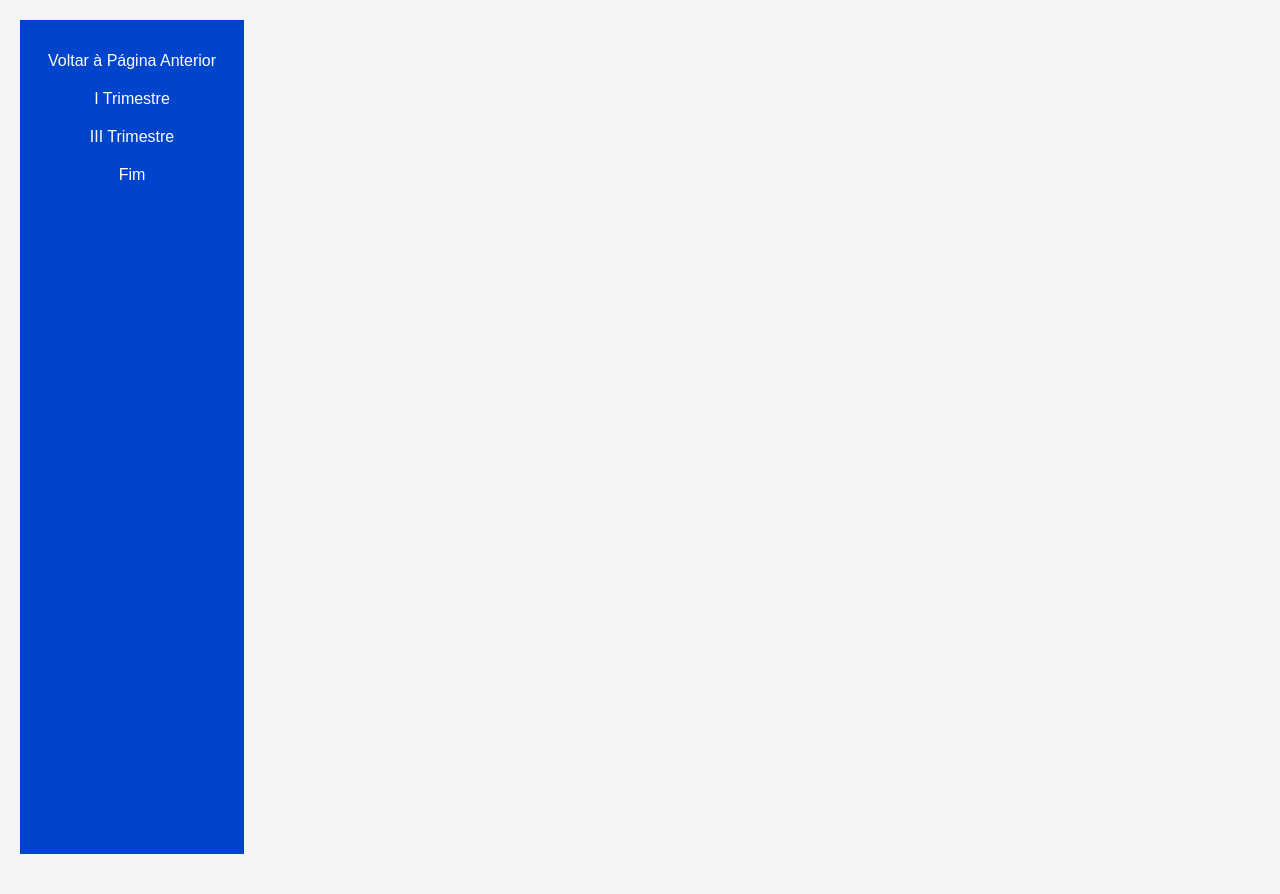
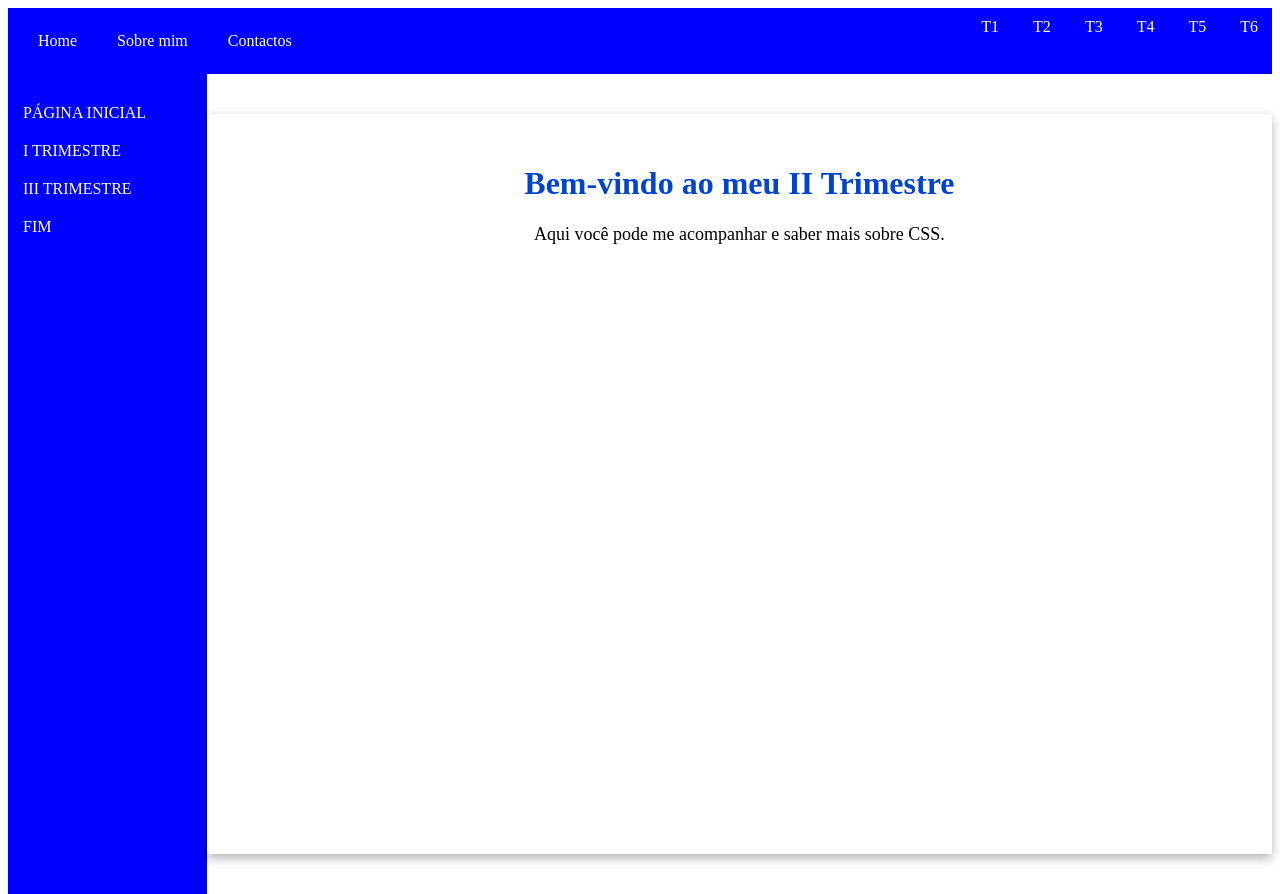
Before and after one commit to laurietalivongue55-bit/tarefas-de-TLP-, a plain HTML site: page 2TRIMESTRE.HTML in a window 1280 px wide. Shown: the top 894 px of the page. Drawn offline with Linux system fonts and the light colour scheme.

Commit message:
Add files via upload

```diff
--- a/2TRIMESTRE.HTML
+++ b/2TRIMESTRE.HTML
@@ -3,29 +3,26 @@
 <head>
   <meta charset="UTF-8">
   <meta name="viewport" content="width=device-width, initial-scale=1.0">
-    <title>Meu II trimestre</title>
+  <title>II Trimestre</title>
+</head>
+    <style>
 
-  <style>
+    /* Fundo da página e cor do texto */
 body {
-      font-family: Arial, sans-serif;
-      margin: 0;
-      background-color: #f4f4f4;
+  background-color: white;  /* página branca */
+  color: black;             /* letra preta */
 }
 
-    /* Barra de navegação */
-    .tarefas {
-      margin: 100px;
-      padding: 10px;
-      border: 10px solid #0044cc;
-      background-color: #0044cc;
+    /* Nav topo - horizontal */
+    .topnav {
+      background-color: blue;
       overflow: hidden;
       display: flex;
-      justify-content: center; /* força alinhamento no centro */
-
+      justify-content: flex-start; /* força alinhamento à esquerda */
+      border: 10px solid blue;
 }
 
-
-   .tarefas a {
+.topnav a {
   color: white;
   text-align: center;
   padding: 14px 20px;
@@ -33,37 +30,38 @@
 }
 
 
-    .tarefas a:hover {
-      background-color:gray
+
+    .topnav a:hover {
+      background-color: gray;
     }
 
-    .lateral {
-      margin: 20px;
-      padding: 10px;
-      border: 2px solid #0044cc;
-      background-color: #0044cc;
+    /* Layout principal */
+    .container {
+      display: flex;
+    }
+
+    /* Nav lateral - vertical */
+    .sidenav {
+      margin: 0%;
       width: 200px;
+      background-color:blue;
       padding-top: 20px;
       min-height: 100vh;
+    }
 
-
-    }
-    .lateral a{
-      color: white;
-      text-align: center;
-      display: block;display: block; /* garante um abaixo do outro */
+    .sidenav a {
+      display: block; /* garante um abaixo do outro */
+      color:white;
       padding: 10px 15px;
       text-decoration: none;
-
     }
-
-    .lateral a:hover {
-      background-color: gray
+    .sidenav a:hover {
+      background-color: gray;
     }
 
 
-    /* Conteúdo principal */
-    .conteudo {
+    /* Conteúdo */
+    .content {
       margin: 40px auto;
       width: 80%;
       background-color: white;
@@ -72,45 +70,71 @@
       text-align: center;
     }
 
-    .conteudo h1 {
+
+    .content h1{
       color: #0044cc;
     }
 
-    .conteudo p {
+    .content p {
       font-size: 18px;
+      color:black;
+    }
+
+  /* Tarefas no canto superior direito */
+    .tarefas {
+      position: absolute;
+      top: 10px;
+      right: 10px;
+      display: flex;
+      gap: 10px;
+    }
+
+    .tarefas a {
+      text-decoration: none;
+      color: white;
+      background-color: blue;
+      padding: 8px 12px;
+      border-radius: 4px;
+      transition: background-color 0.3s;
+    }
+
+    .tarefas a:hover {
+      background-color: gray; /* Hover cinza */
     }
   </style>
 </head>
 <body>
-
-
-  <!-- Navegação geral -->
-  <div class="lateral">
-    <a href="index.html">Voltar à Página Anterior</a>
-    <a href="Itrimestre.html">I Trimestre</a>
-    <a href="IIItrimestre.html">III Trimestre</a>
-    <a href="fim.html" >Fim</a>
+  <!-- Nav topo -->
+  <div class="topnav">
+    <a href="index.html">Home</a>
+    <a href="sobre mim.html">Sobre mim</a>
+    <a href="contacto.html">Contactos</a>
   </div>
 
-  <!-- Navegação das tarefas -->
+  <div class="container">
+    <!-- Nav lateral -->
+    <div class="sidenav">
+      <a href="index.HTML">PÁGINA INICIAL</a>
+      <a href="1TRIMESTRE.HTML">I TRIMESTRE</a>
+      <a href="3TRIMESTRE.HTML">III TRIMESTRE</a>
+      <a href="FIM.HTML">FIM</a>
+    </div>
+
+     <!-- Links das tarefas no centro -->
     <div class="tarefas">
       <a href="T1.html">T1</a>
       <a href="T2.html">T2</a>
       <a href="T3.html">T3</a>
-    <a href="T4.HTML">T4</a>
+      <a href="T4.html">T4</a>
       <a href="T5.html">T5</a>
       <a href="T6.html">T6</a>
     </div>
 
-  <!-- Conteúdo principal -->
-  <div class="conteudo">
-
-    <h1 >Seja Bem-vindo ao meu II Trimestre</h1>
-    <p >Aqui poderás acompanhar as tarefas.</p>
+    <!-- Conteúdo -->
+    <div class="content">
+      <h1>Bem-vindo ao meu II Trimestre</h1>
+      <p>Aqui você pode me acompanhar e saber mais sobre CSS.</p>
     </div>
-
-
-
 
 </body>
 </html>
```
Lines whose indentation alone changed are shown as unchanged.
